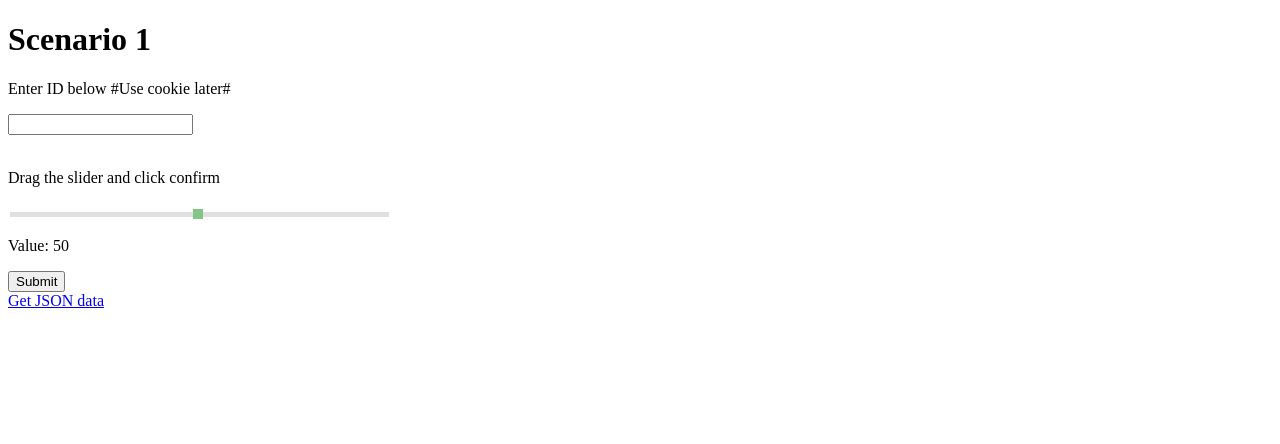
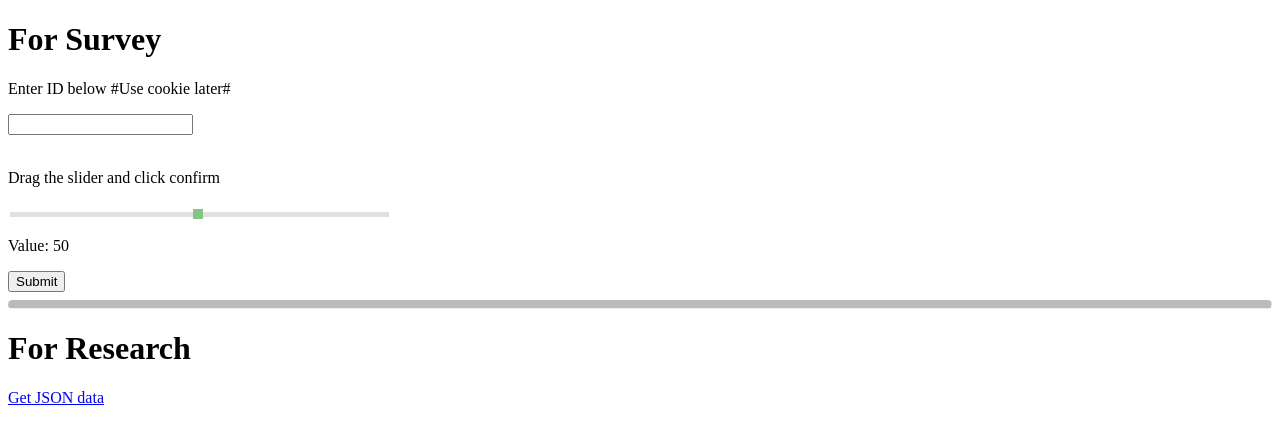
Before and after one commit to seanzhan0319/testSurvey, a Flask app: page / in a window 1280 px wide. Shown: the top 444 px of the page. Run offline with Flask 2, Linux system fonts and the light colour scheme; some libraries are stand-ins or nearby versions.

Commit message:
Making edits for survey integration

```diff
--- a/app.py
+++ b/app.py
@@ -34,6 +34,17 @@ class Feedback(db.Model):
     def __init__(self, userID, sliderVal):
         self.userID = userID
         self.sliderVal = sliderVal
+
+
+class DataJoin(db.Model):
+    __tablename__ = 'datajoin'
+    id = db.Column(db.Integer, primary_key=True)
+    userID = db.Column(db.String(20), unique=True)
+    q3_response = db.Column(db.Integer)
+
+    def __init__(self, userID, q3_response):
+        self.userID = userID
+        self.q3_response = q3_response
 
 
 @app.route('/')
@@ -80,6 +91,11 @@ def pytrics_json_data():
     except Exception as e:
         return str(e)
 
+""" @app.route('/pytrics_flask_data_join', methods=['POST'])
+def pytrics_flask_data_join():
+    try:
+        json_set = pytrics_data() """
+
 
 if __name__ == '__main__':
     app.run()
--- a/templates/index.html
+++ b/templates/index.html
@@ -32,11 +32,15 @@
             background: #4CAF50;
             cursor: pointer;
         }
+        hr.rounded {
+            border-top: 8px solid #bbb;
+            border-radius: 5px;
+        }
     </style>
 </head>
 
 <body>
-    <h1>Scenario 1</h1>
+    <h1>For Survey</h1>
     <div class="container">
         {% if message %}
             <div class="message">{{ message | safe }}</div>
@@ -50,6 +54,8 @@
             <input type="submit" value="Submit" class="btn">
         </form>
     </div>
+    <hr class="rounded">
+    <h1>For Research</h1>
     <span id="pytrics_data">
         <a href="javascript:pytrics_data_json('#pytrics_data', '#data_content');">Get JSON data</a>
     </span>
```
